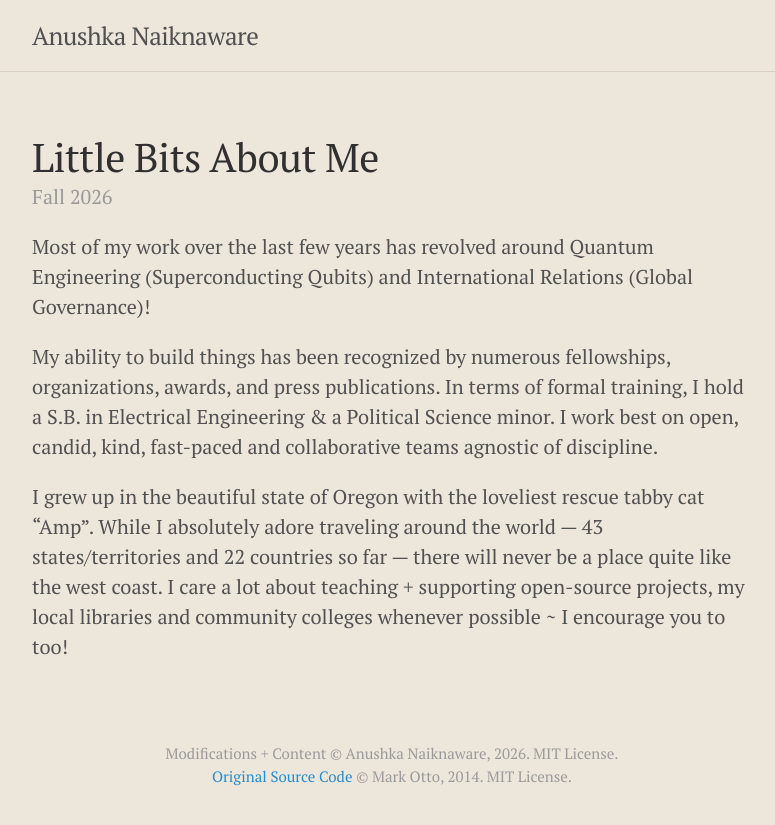
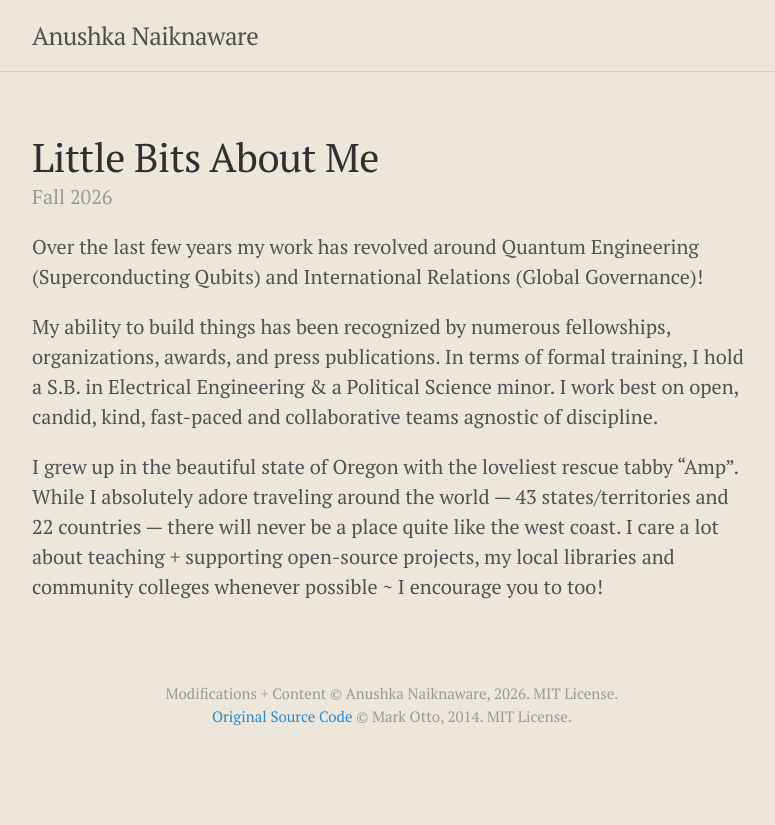
Before and after one commit to anushkanaiknaware/anushkanaiknaware.github.io, a Jekyll site: the page built from _posts/2026-08-21-intro.md, in a window 1280 px wide. Shown: the top 825 px of the page, without its empty margins (248-1023 px from the left). Built offline with Jekyll 4.4.1, drawn with Linux system fonts in a browser that asks for light colours.

Commit message:
Refactor intro post content and formatting

```diff
--- a/_posts/2026-08-21-intro.md
+++ b/_posts/2026-08-21-intro.md
@@ -3,8 +3,8 @@
 title: Little Bits About Me
 season: Fall
 ---
-Most of my work over the last few years has revolved around Quantum Engineering (Superconducting Qubits) and International Relations (Global Governance)!
+Over the last few years my work has revolved around Quantum Engineering (Superconducting Qubits) and International Relations (Global Governance)!
 
 My ability to build things has been recognized by numerous fellowships, organizations, awards, and press publications. In terms of formal training, I hold a S.B. in Electrical Engineering & a Political Science minor. I work best on open, candid, kind, fast-paced and collaborative teams agnostic of discipline.
 
-I grew up in the beautiful state of Oregon with the loveliest rescue tabby cat "Amp". While I absolutely adore traveling around the world — 43 states/territories and 22 countries so far — there will never be a place quite like the west coast. I care a lot about teaching + supporting open-source projects, my local libraries and community colleges whenever possible ~ I encourage you to too!
+I grew up in the beautiful state of Oregon with the loveliest rescue tabby "Amp". While I absolutely adore traveling around the world — 43 states/territories and 22 countries — there will never be a place quite like the west coast. I care a lot about teaching + supporting open-source projects, my local libraries and community colleges whenever possible ~ I encourage you to too!
```
